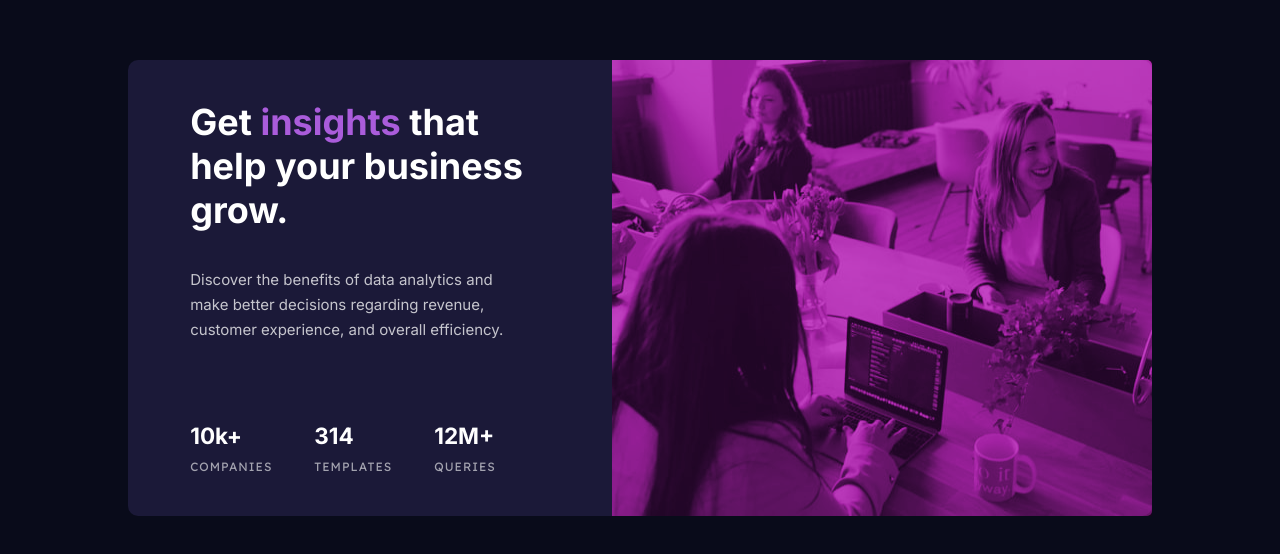
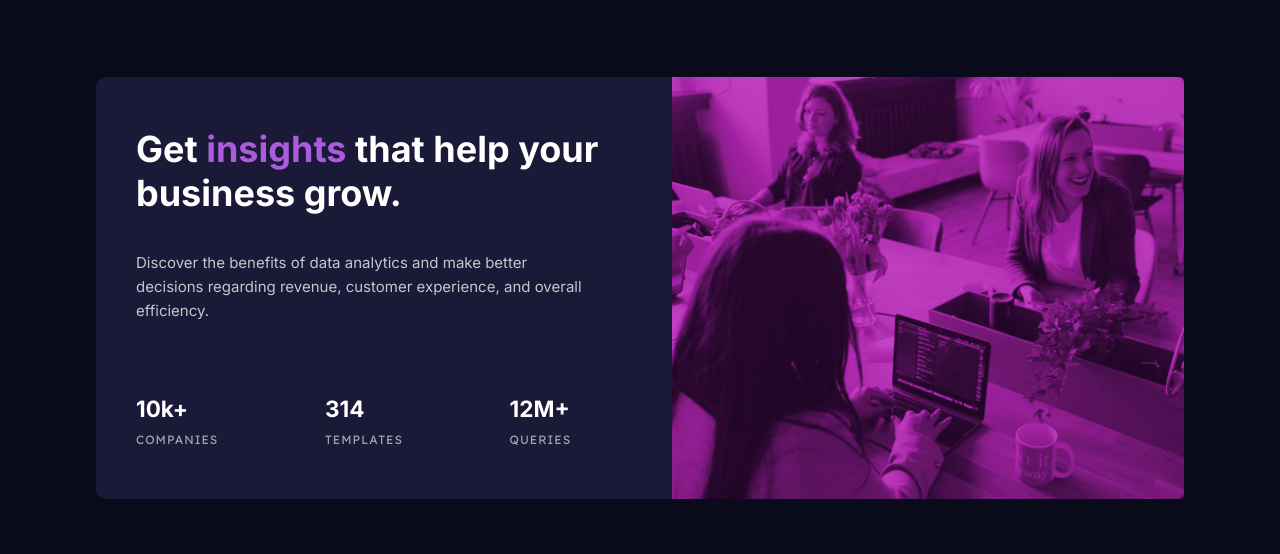
Before and after one commit to 2zip/Stats-Preview-card, a plain HTML site: page index.html in a window 1280 px wide. Shown: the part 112-666 px from the top of the page. Drawn offline with Linux system fonts and the light colour scheme.

Commit message:
some small fixes, moved some files, added meta tag description, units from px to rem, changed the url of the images etc

```diff
--- a/index.html
+++ b/index.html
@@ -2,10 +2,11 @@
 <html lang="en">
 
 <head>
+  <meta name="description" content="Stats preview card component challenge from FrontEnd Mentor">
   <meta charset="UTF-8">
   <meta name="viewport" content="width=device-width, initial-scale=1.0">
-  <link rel="stylesheet" href="css/style.css">
-  <link rel="icon" type="image/png" sizes="32x32" href="images/favicon-32x32.png">
+  <link rel="icon" type="image/png" sizes="32x32" href="./resources/images/favicon-32x32.png">
+  <link rel="stylesheet" href="./resources/css/style.css">
   <title>Frontend Mentor | Stats preview card component</title>
 </head>
 
@@ -18,7 +19,7 @@
       <div class="stats">
         <h2>10k+ <br><span>companies</span></h2>
         <h2>314 <br><span>templates</span></h2>
-        <h2 class="m12">12M+ <br><span>queries</span></h2>
+        <h2>12M+ <br><span>queries</span></h2>
       </div>
     </section>
     <div class="image-section">
--- a/css/style.css
+++ b/resources/css/style.css
@@ -1,38 +1,55 @@
 @import url("https://fonts.googleapis.com/css2?family=Inter:wght@400;700&family=Lexend+Deca&display=swap");
+
+/* Global Styles */
 
 * {
 	margin: 0;
 	padding: 0;
 	box-sizing: border-box;
-	color: hsl(0, 0%, 100%);
 }
+
+/* Mobile Layout */
 
 body {
 	background: hsl(233, 47%, 7%);
-	font-size: 15px;
+	color: hsl(0, 0%, 100%);
+	font-size: 0.9375rem;
 	font-family: "Inter", sans-serif;
 	min-height: 100vh;
 	display: flex;
+	justify-content: center;
+	align-items: center;
+}
+
+.container {
+	background: hsl(244, 38%, 16%);
+	border-radius: 0.625rem;
+	width: 85%;
+	margin: auto;
+	display: flex;
+	flex-direction: column;
+	justify-content: space-between;
 }
 
 .main-text {
 	order: 1;
+	flex: 1;
 	text-align: center;
 	margin: auto;
-	padding: 0 25px;
+	padding: 0 1.5rem;
 }
 
 .main-text h1 {
-	padding-top: 40px;
-	font-size: 26px;
+	padding-top: 2rem;
+	font-size: 1.625rem;
 }
 
 .main-text p {
 	color: hsla(0, 0%, 100%, 0.75);
-	font-size: 14px;
-	padding-top: 20px;
-	padding-bottom: 40px;
-	line-height: 25px;
+	font-size: 0.875rem;
+	padding-top: 1.25rem;
+	padding-bottom: 2rem;
+	line-height: 1.5rem;
 }
 
 .main-text span {
@@ -42,41 +59,28 @@ body {
 .stats span {
 	font-family: "Lexend Deca", sans-serif;
 	text-transform: uppercase;
-	letter-spacing: 1px;
+	letter-spacing: 0.0625rem;
 	font-weight: 400;
-	font-size: 12px;
+	font-size: 0.75rem;
 	color: hsla(0, 0%, 100%, 0.6);
 }
 
-.container {
-	background: hsl(244, 38%, 16%);
-	border-radius: 10px;
-	width: 80%;
-	margin: auto;
-	display: flex;
-	flex-direction: column;
-	justify-content: space-between;
-}
-
 .stats h2 {
-	padding-bottom: 30px;
-}
-
-.m12 {
-	margin-bottom: 10px;
+	padding-bottom: 2rem;
 }
 
 .image {
 	width: 100%;
 	height: 100%;
 	content: url("https://2zip.github.io/Stats-Preview-card/images/image-header-mobile.jpg");
-	border-top-right-radius: 10px;
-	border-top-left-radius: 10px;
+	border-top-right-radius: 0.625rem;
+	border-top-left-radius: 0.625rem;
 	opacity: 0.4;
 }
 
 .image-section {
 	position: relative;
+	flex: 1;
 }
 
 .overlay {
@@ -90,31 +94,31 @@ body {
 	opacity: 0.6;
 }
 
-/* Desktop version */
+/* Desktop Layout (1024w) */
 
-@media (min-width: 768px) {
-	.main-text {
-		order: 0;
-		width: 40%;
-		margin-left: 50px;
-	}
-
-	.main-text h1 {
-		font-size: 36px;
-		text-align: left;
-		margin-bottom: 15px;
-	}
-
+@media (min-width: 64rem) {
 	.container {
 		display: flex;
 		flex-direction: row;
 	}
 
+	.main-text {
+		order: 0;
+		width: 40%;
+		margin-left: 1rem;
+	}
+
+	.main-text h1 {
+		font-size: 2.25rem;
+		text-align: left;
+		margin-bottom: 1rem;
+	}
+
 	.main-text p {
 		text-align: left;
-		margin-bottom: 40px;
+		margin-bottom: 2.5rem;
 		width: 90%;
-		font-size: 15px;
+		font-size: 0.9375rem;
 	}
 
 	.stats {
@@ -125,15 +129,17 @@ body {
 	}
 
 	.image {
-		border-top-right-radius: 5px;
-		border-bottom-right-radius: 5px;
-		border-top-left-radius: 0px;
-		content: url("https://2zip.github.io/Stats-Preview-card/images/image-header-desktop.jpg");
+		border-top-right-radius: 0.3125rem;
+		border-bottom-right-radius: 0.3125rem;
+		border-top-left-radius: 0;
+		content: url(../images/image-header-desktop.jpg);
 	}
 }
 
-@media (min-width: 1024px) {
+/* Desktop Layout (1024w)
+
+@media (min-width: 60rem) {
 	.main-text {
 		margin: auto;
 	}
-}
+}*/
```
Also changed, not shown: resources/design/desktop-design.jpg (renamed from design/desktop-design.jpg), resources/design/desktop-preview.jpg (renamed from design/desktop-preview.jpg), resources/design/mobile-design.jpg (renamed from design/mobile-design.jpg), resources/images/favicon-32x32.png (renamed from images/favicon-32x32.png), resources/images/image-header-desktop.jpg (renamed from images/image-header-desktop.jpg), resources/images/image-header-mobile.jpg (renamed from images/image-header-mobile.jpg), 2 other files.
